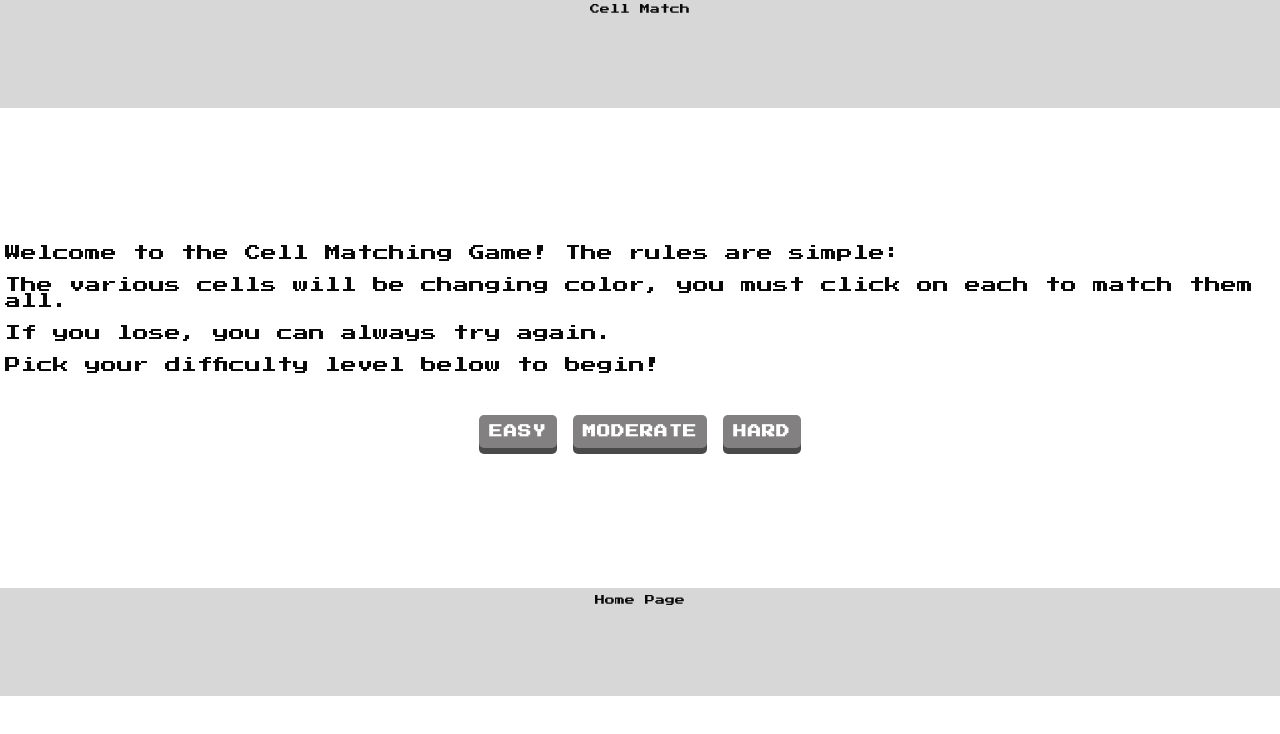
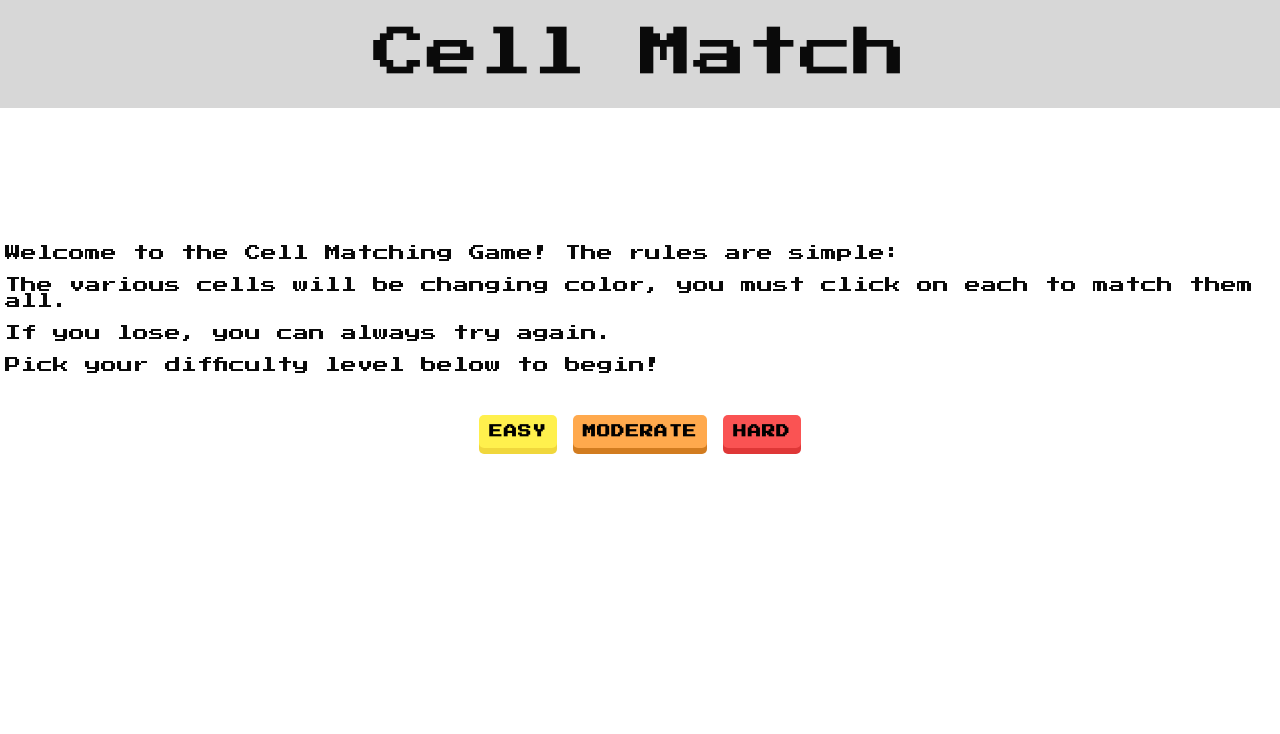
Before and after one commit to brooklynbodega/Project-01, a plain HTML site: page index.html in a window 1280 px wide. Drawn offline with nearby package versions, Linux system fonts and the light colour scheme.

Commit message:
continued button style changing

```diff
--- a/index.html
+++ b/index.html
@@ -13,9 +13,8 @@
 </head>
 
 <body id="body">
-  <div class="header">
-    <h1>Cell Match</h1>
-
+  <div class="header" id="homepage-header">
+    <div id="title">Cell Match</div>
   </div>
   <main>
     <div>
@@ -29,16 +28,16 @@
       <br>
       <br>
       <form>
-        <input class="btn" type="button" value="Easy" onclick="window.location.href='levels-html/level-01.html'" />
-        <input class="btn" type="button" value="Moderate" onclick="window.location.href='levels-html/level-02.html'" />
-        <input class="btn" type="button" value="Hard" onclick="window.location.href='levels-html/level-03.html'" />
+        <input class="btn" id="easy" type="button" value="Easy" onclick="window.location.href='levels-html/level-01.html'" />
+        <input class="btn" id="moderate" type="button" value="Moderate" onclick="window.location.href='levels-html/level-02.html'" />
+        <input class="btn" id="hard" type="button" value="Hard" onclick="window.location.href='levels-html/level-03.html'" />
       </form>
     </div>
   </main>
-  <div class="footer">
+  <!-- <div class="footer">
     <div class="username-display"></div>
     <div class="level-display" id="homepage">Home Page</div>
-  </div>
+  </div> -->
 
   <script src="https://code.jquery.com/jquery-3.3.1.min.js" integrity="sha256-FgpCb/KJQlLNfOu91ta32o/NMZxltwRo8QtmkMRdAu8="
     crossorigin="anonymous"></script>
--- a/javascript/level-01.js
+++ b/javascript/level-01.js
@@ -68,10 +68,12 @@ startButton.click(function startGame() {
 // Reset Cells
 function resetGame() {
   colors = [];
+  countdown = 16;
   $('#countdown').html(`Time Left: 15 Seconds`);
   cells.removeClass('color-level-1');
-  clearInterval(countdownTimer);
-  $('#start-button').on('click');
+  // clearInterval(countdownTimer);
+  $('#start-game').on('click');
+  startCountdown();
 }
 
 
--- a/style-css/style.css
+++ b/style-css/style.css
@@ -58,11 +58,19 @@ body {
 
 .header {
   background: rgba(175, 175, 175, .5);
-  font-size: 10px;
   height: 100px;
   padding: 4px;
-  position: relative;
   text-align: center;
+}
+
+#homepage-header {
+  display: flex;
+  justify-content: center;
+  align-items: center;
+}
+
+#title {
+  font-size: 40pt;
 }
 
 .start-game {
@@ -70,9 +78,7 @@ body {
   position: relative;
 }
 
-h1 {
-  /* position: relative; */
-}
+
 
 #countdown {
   margin: 12px 0px;
@@ -96,6 +102,7 @@ form {
   text-align: center;
 }
 
+/* Button Styling */
 /* Used '2c' button code from: https://tympanus.net/Development/CreativeButtons/ */
 
 .btn {
@@ -145,6 +152,42 @@ form {
   -webkit-transition: all 0.3s;
   -moz-transition: all 0.3s;
   transition: all 0.3s;
+}
+
+#easy {
+  color: rgb(0, 0, 0);
+  background: rgb(255, 240, 77);
+  box-shadow: 0 6px rgb(240, 215, 60);
+}
+
+#easy:hover {
+  color: rgb(255, 255, 255);
+  background: rgb(218, 203, 41);
+  box-shadow: 0 6px rgb(193, 172, 40);
+}
+
+#moderate {
+  color: rgb(0, 0, 0);
+  background: rgb(255, 169, 77);
+  box-shadow: 0 6px rgb(210, 124, 32);
+}
+
+#moderate:hover {
+  color: rgb(255, 255, 255);
+  background: rgb(216, 142, 62);
+  box-shadow: 0 6px rgb(184, 108, 26);
+}
+
+#hard {
+  color: rgb(0, 0, 0);
+  background: rgb(250, 83, 83);
+  box-shadow: 0 6px rgb(223, 55, 55);
+}
+
+#hard:hover {
+  color: rgb(255, 255, 255);
+  background: rgb(201, 49, 49);
+  box-shadow: 0 6px rgb(154, 28, 28);
 }
 
 /* LEVEL ONE GRID */
@@ -338,11 +381,11 @@ form {
 
 .footer {
   background: rgba(175, 175, 175, .5);
-  font-size: 10px;
   height: 100px;
   padding: 4px;
-  position: relative;
+  /* position: relative; */
   text-align: center;
+  vertical-align: middle;
 }
 
 .display-message {
```
